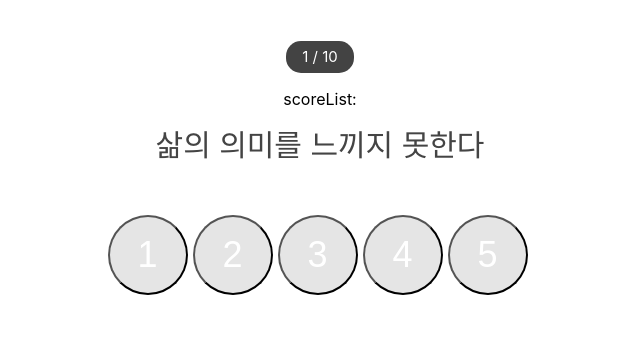
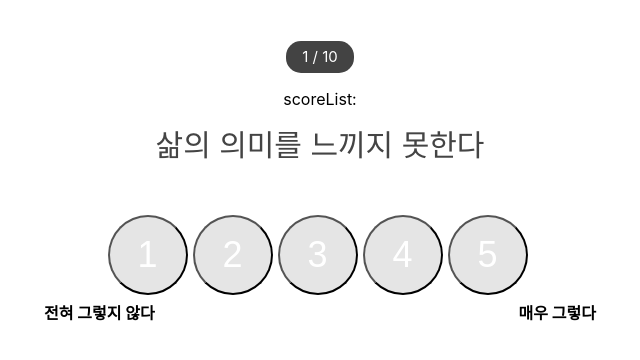
Before and after one commit to SuminLim/resilience-test, a React (Create React App) app: page /resilience-test/test in a window 1280 px wide. Shown: the top 360 px of the page, without its empty margins (320-960 px from the left). Built offline with nearby package versions, Linux system fonts and the light colour scheme; what bind-decorator would draw is missing.

Commit message:
WIP: CheckupBoard 설명 추가

```diff
--- a/src/components/CheckupBoard/index.tsx
+++ b/src/components/CheckupBoard/index.tsx
@@ -14,6 +14,12 @@ const Wrapper = styled.div`
   }
 `;
 
+const Description = styled.div`
+  display: flex;
+  justify-content: space-evenly;
+  margin-top: 5px;
+`;
+
 const CheckupBoard: React.FC<CheckupBoardProps> = ({ defaultValue, onSelectScore }) => {
   function makeOnClick(score: number) {
     return () => {
@@ -23,6 +29,7 @@ const CheckupBoard: React.FC<CheckupBoardProps> = ({ defaultValue, onSelectScore
 
   return (
     <Wrapper>
+      <div>
         <ButtonScore
           selected={defaultValue ? defaultValue >= 1 : undefined}
           onClick={makeOnClick(1)}
@@ -53,6 +60,11 @@ const CheckupBoard: React.FC<CheckupBoardProps> = ({ defaultValue, onSelectScore
         >
           5
         </ButtonScore>
+      </div>
+      <Description>
+        <strong>전혀 그렇지 않다</strong>
+        <strong>매우 그렇다</strong>
+      </Description>
     </Wrapper>
   );
 };
```
Lines whose indentation alone changed are shown as unchanged.
